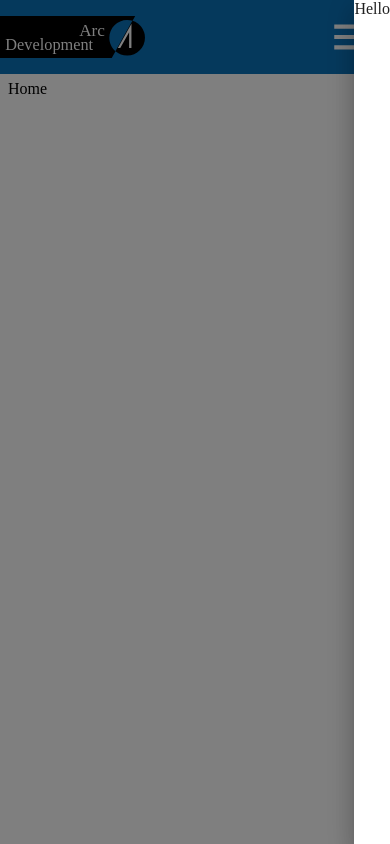
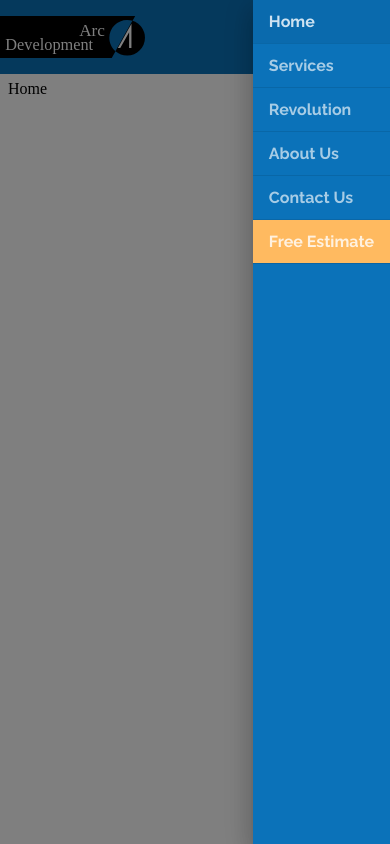
Before and after one commit to ChiruhasBobbadi/material_ui_react, a React (Create React App) app: page / in a window 390 px wide. Both pictures are taken after a click on the button 353 px from the left and 37 px from the top of the page. Built offline with nearby package versions, Linux system fonts and the light colour scheme.

Commit message:
menu bar for mobile addition

```diff
--- a/src/components/ui/header.js
+++ b/src/components/ui/header.js
@@ -14,6 +14,9 @@ import useMediaQuery from '@material-ui/core/useMediaQuery';
 import SwipeableDrawer from '@material-ui/core/SwipeableDrawer';
 import IconButton from "@material-ui/core/IconButton";
 import MenuIcon from "@material-ui/icons/Menu";
+import List from '@material-ui/core/List';
+import ListItem from '@material-ui/core/ListItem';
+import ListItemText from '@material-ui/core/ListItemText';
 
 
 function ElevationScroll(props) {
@@ -99,13 +102,27 @@ const useStyles = makeStyles(theme => ({
 
 
     },
-    menuIcon:{
-        color:"white",
-        marginLeft:"auto",
+    menuIcon: {
+        color: "white",
+        marginLeft: "auto",
 
-    },drawerIcon:{
-        height:"50px",
-        width:"50px"
+    }, drawerIcon: {
+        height: "50px",
+        width: "50px"
+    },
+    drawer:{
+        backgroundColor:theme.palette.primary.main
+    },
+    drawerItem:{
+        ...theme.typography.tab,
+        color:'white',
+        opacity:0.8
+    },
+    drawerEstimate:{
+        backgroundColor:theme.palette.secondary.main
+    },
+    drawerItemSelected:{
+        opacity:1
     }
 
 }));
@@ -120,6 +137,14 @@ const menuOptions = [{
     name: "Mobile App Development",
     link: "/mobileapps"
 }, {name: "Website Development", link: "/websites"}];
+const drawerOptions = [{name: "Home", link: "/"}, {name: "Services", link: "/services"}, {
+    name: "Revolution",
+    link: "/revolution"
+}, {name: "About Us", link: "/about"}, {name: "Contact Us", link: "/contact"}, {
+    name: "Free Estimate",
+    link: "/estimate"
+}];
+
 export default function Header(props) {
     const iOS = process.browser && /iPad|iPhone|iPod/.test(navigator.userAgent);
     const classes = useStyles();
@@ -250,12 +275,28 @@ export default function Header(props) {
         </Fragment>
     );
 
+
     const drawer = (
         <Fragment>
             <SwipeableDrawer disableBackdropTransition={!iOS} disableDiscovery={iOS} open={openDrawer}
                              onClose={() => setOpenDrawer(false)}
-                             onOpen={() => setOpenDrawer(true)} anchor={"right"}>
-                Hello
+                             onOpen={() => setOpenDrawer(true)} anchor={"right"} classes={{paper:classes.drawer}}>
+                <List disablePadding >
+
+                    {drawerOptions.map((obj, index) => (
+                        <ListItem divider button key={obj.name + obj.link} component={Link} to={obj.link} className={obj.name==='Free Estimate'?classes.drawerEstimate:classes.drawerItem}
+                                  onClick={() => {
+                                      setOpenDrawer(false);
+                                      setValue(index)
+                                  }} selected={value === index}>
+                            <ListItemText disableTypography className={value === index?[classes.drawerItem,classes.drawerItemSelected]:classes.drawerItem}>
+                                {obj.name}
+                            </ListItemText>
+
+                        </ListItem>
+                    ))}
+
+                </List>
             </SwipeableDrawer>
             <IconButton onClick={() => setOpenDrawer(!openDrawer)} className={classes.menuIcon}>
                 <MenuIcon className={classes.drawerIcon}/>
```
